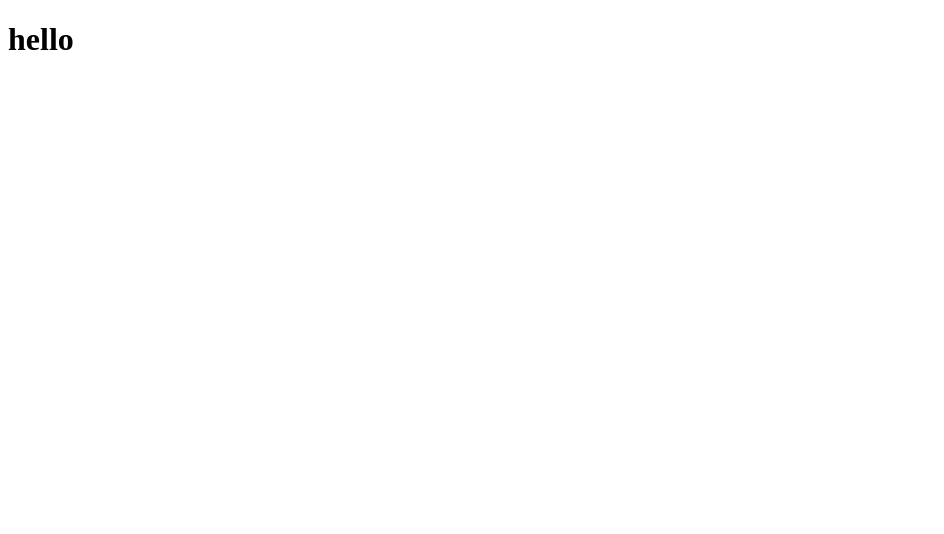
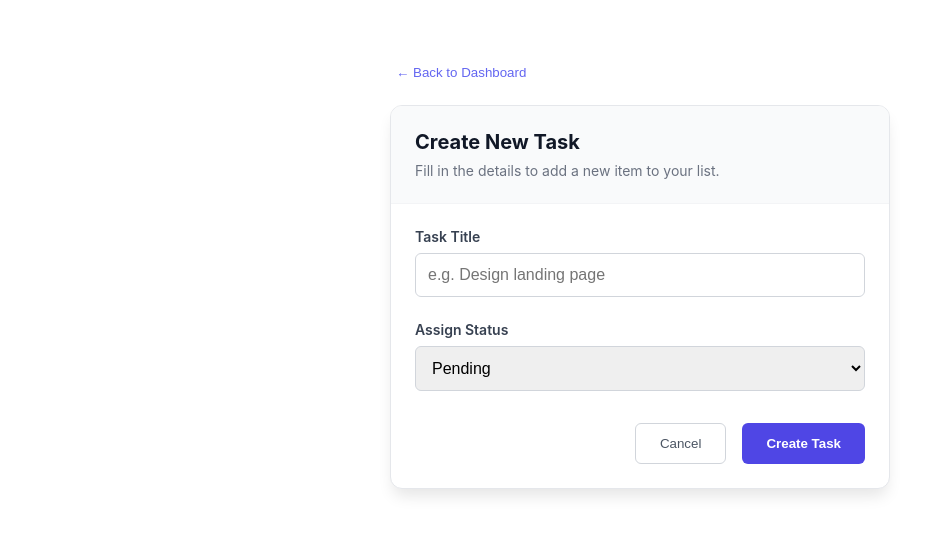
Before and after one commit to Phalsophanin/To-Do-List, a Vue app: page /addtodo in a window 1280 px wide. Shown: the top 534 px of the page, without its empty margins (0-944 px from the left). Built offline with nearby package versions, Linux system fonts and the light colour scheme.

Commit message:
add file addtodo

```diff
--- a/src/components/addtodo.vue
+++ b/src/components/addtodo.vue
@@ -1,5 +1,191 @@
 <template>
-  <h1>
-    hello
-  </h1>
+  <div class="form-wrapper">
+    <button class="btn-back" @click="$router.push('/')">
+      ← Back to Dashboard
+    </button>
+
+    <div class="card">
+      <div class="card-header">
+        <h2>Create New Task</h2>
+        <p>Fill in the details to add a new item to your list.</p>
+      </div>
+
+      <div class="card-body">
+        <div class="form-group">
+          <label for="title">Task Title</label>
+          <input
+            id="title"
+            v-model="title"
+            type="text"
+            placeholder="e.g. Design landing page"
+            :class="{ 'input-error': error }"
+          />
+          <span v-if="error" class="error-text">{{ error }}</span>
+        </div>
+
+        <div class="form-group">
+          <label for="status">Assign Status</label>
+          <select id="status" v-model="status">
+            <option value="Pending">Pending</option>
+            <option value="Completed">Completed</option>
+          </select>
+        </div>
+
+        <div class="form-actions">
+          <button class="btn-cancel" @click="$router.push('/')">Cancel</button>
+          <button class="btn-save" @click="saveTodo">Create Task</button>
+        </div>
+      </div>
+    </div>
+  </div>
 </template>
+
+<script>
+export default {
+  data() {
+    return {
+      title: '',
+      status: 'Pending',
+      error: null
+    }
+  },
+  methods: {
+    saveTodo() {
+      // Basic Validation
+      if (!this.title.trim()) {
+        this.error = "Task title is required";
+        return;
+      }
+
+      const todos = JSON.parse(localStorage.getItem('todos')) || [];
+      todos.push({
+        title: this.title,
+        status: this.status,
+        createdAt: new Date().toISOString() // Added a timestamp for better data
+      });
+
+      localStorage.setItem('todos', JSON.stringify(todos));
+      this.$router.push('/');
+    }
+  }
+}
+</script>
+
+<style scoped>
+.form-wrapper {
+  max-width: 500px;
+  margin: 4rem auto;
+  padding: 0 1rem;
+  font-family: 'Inter', sans-serif;
+}
+
+.btn-back {
+  background: none;
+  border: none;
+  color: #6366f1;
+  font-weight: 500;
+  cursor: pointer;
+  margin-bottom: 1.5rem;
+  display: flex;
+  align-items: center;
+  gap: 8px;
+}
+
+.card {
+  background: #ffffff;
+  border-radius: 12px;
+  box-shadow: 0 10px 15px -3px rgba(0, 0, 0, 0.1);
+  border: 1px solid #e5e7eb;
+  overflow: hidden;
+}
+
+.card-header {
+  padding: 1.5rem;
+  border-bottom: 1px solid #f3f4f6;
+  background: #f9fafb;
+}
+
+.card-header h2 {
+  margin: 0;
+  font-size: 1.25rem;
+  color: #111827;
+}
+
+.card-header p {
+  margin: 0.5rem 0 0;
+  font-size: 0.875rem;
+  color: #6b7280;
+}
+
+.card-body {
+  padding: 1.5rem;
+}
+
+.form-group {
+  margin-bottom: 1.5rem;
+}
+
+.form-group label {
+  display: block;
+  font-size: 0.875rem;
+  font-weight: 600;
+  color: #374151;
+  margin-bottom: 0.5rem;
+}
+
+input, select {
+  width: 100%;
+  padding: 0.75rem;
+  border-radius: 6px;
+  border: 1px solid #d1d5db;
+  font-size: 1rem;
+  transition: border-color 0.2s, box-shadow 0.2s;
+  box-sizing: border-box; /* Ensures padding doesn't break width */
+}
+
+input:focus, select:focus {
+  outline: none;
+  border-color: #6366f1;
+  box-shadow: 0 0 0 3px rgba(99, 102, 241, 0.1);
+}
+
+.input-error {
+  border-color: #ef4444;
+}
+
+.error-text {
+  color: #ef4444;
+  font-size: 0.75rem;
+  margin-top: 0.25rem;
+  display: block;
+}
+
+.form-actions {
+  display: flex;
+  justify-content: flex-end;
+  gap: 1rem;
+  margin-top: 2rem;
+}
+
+.btn-save {
+  background: #4f46e5;
+  color: white;
+  border: none;
+  padding: 0.75rem 1.5rem;
+  border-radius: 6px;
+  font-weight: 600;
+  cursor: pointer;
+}
+
+.btn-cancel {
+  background: white;
+  color: #4b5563;
+  border: 1px solid #d1d5db;
+  padding: 0.75rem 1.5rem;
+  border-radius: 6px;
+  cursor: pointer;
+}
+
+.btn-save:hover { background: #4338ca; }
+.btn-cancel:hover { background: #f9fafb; }
+</style>
```
